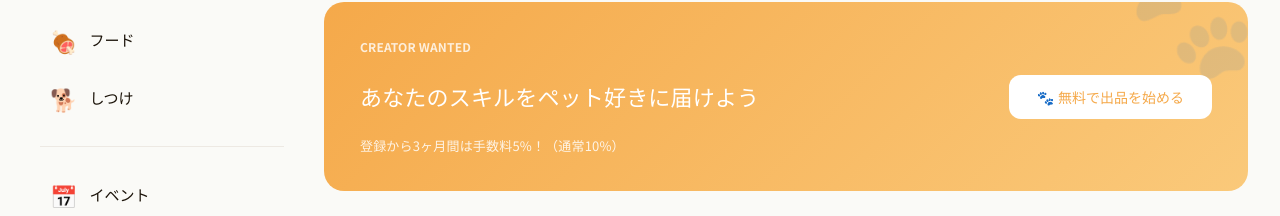
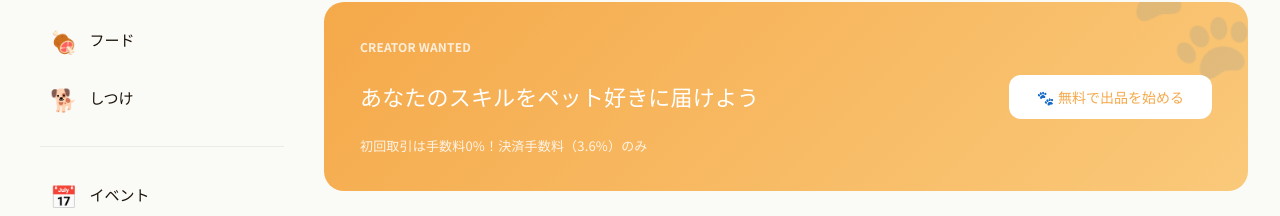
Before and after one commit to masakazu-1204/qocca, a React (Vite) app: page / in a window 1280 px wide. Shown: the part 976-1192 px from the top of the page. Built offline with nearby package versions, Linux system fonts and the light colour scheme.

Commit message:
Update App.tsx

```diff
--- a/src/App.tsx
+++ b/src/App.tsx
@@ -314,7 +314,7 @@ const HomePage = ({ setPage, listings, liked, onLike, onDetail }) => {
           <div style={{ position:"absolute", right:-10, top:-10, fontSize:100, opacity:0.1 }}>🐾</div>
           <div style={{ fontSize:12, fontWeight:700, color:"rgba(255,255,255,0.8)", marginBottom:6 }}>CREATOR WANTED</div>
           <h3 style={{ fontSize:22, fontWeight:900, color:"#fff", marginBottom:10, lineHeight:1.3 }}>あなたのスキルを<br/>ペット好きに届けよう</h3>
-          <p style={{ color:"rgba(255,255,255,0.85)", fontSize:13, marginBottom:18 }}>登録から3ヶ月間は手数料5%！（通常10%）</p>
+          <p style={{ color:"rgba(255,255,255,0.85)", fontSize:13, marginBottom:18 }}>初回取引は手数料0%！決済手数料（3.6%）のみ</p>
           <button onClick={()=>setPage("sell")} style={{
             padding:"12px 24px", background:"#fff", border:"none",
             borderRadius:12, color:C.orange, fontWeight:800, fontSize:14, cursor:"pointer"
@@ -1074,7 +1074,7 @@ const PCBanner = ({ setPage }) => (
     <div style={{ position:"relative", zIndex:1 }}>
       <div style={{ fontSize:12, fontWeight:700, color:"rgba(255,255,255,0.8)", marginBottom:4 }}>CREATOR WANTED</div>
       <h3 style={{ fontSize:22, fontWeight:900, color:"#fff", lineHeight:1.3 }}>あなたのスキルをペット好きに届けよう</h3>
-      <p style={{ color:"rgba(255,255,255,0.85)", fontSize:13, marginTop:6 }}>登録から3ヶ月間は手数料5%！（通常10%）</p>
+      <p style={{ color:"rgba(255,255,255,0.85)", fontSize:13, marginTop:6 }}>初回取引は手数料0%！決済手数料（3.6%）のみ</p>
     </div>
     <button onClick={()=>setPage("sell")} style={{
       padding:"12px 28px", background:"#fff", border:"none",
```
